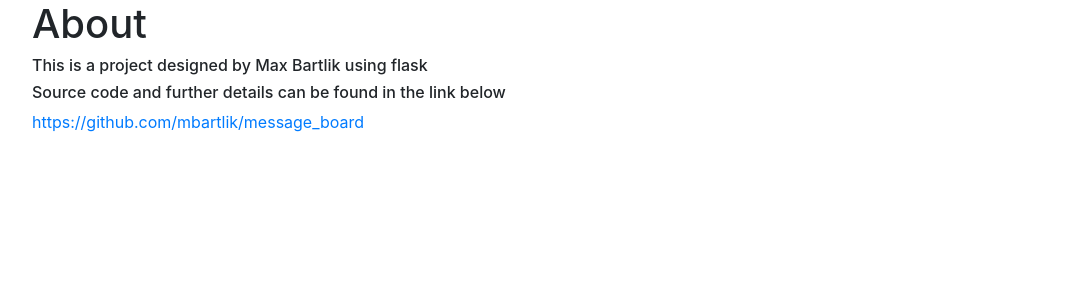
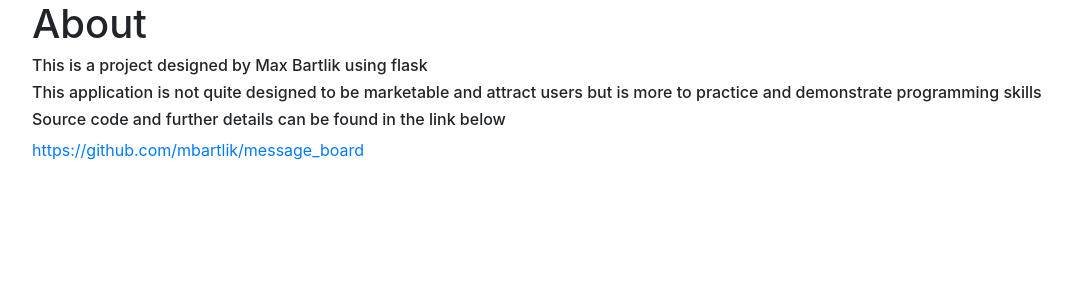
Before and after one commit to mbartlik/message_board, a Flask app: page /about in a window 1280 px wide. Shown: the part 56-356 px from the top of the page, without its empty margins (53-1125 px from the left). Run offline with Flask 2, Linux system fonts and the light colour scheme; some libraries are stand-ins or nearby versions.

Commit message:
Small final update

```diff
--- a/templates/about.html
+++ b/templates/about.html
@@ -3,6 +3,7 @@
 {% block content %}
 <h1>{% block title %}About {% endblock %}</h1>
 <h6>This is a project designed by Max Bartlik using flask</h6>
+<h6>This application is not quite designed to be marketable and attract users but is more to practice and demonstrate programming skills</h6>
 <h6>Source code and further details can be found in the link below</h6>
 <a href='https://github.com/mbartlik/message_board'>https://github.com/mbartlik/message_board</a>
 
```
